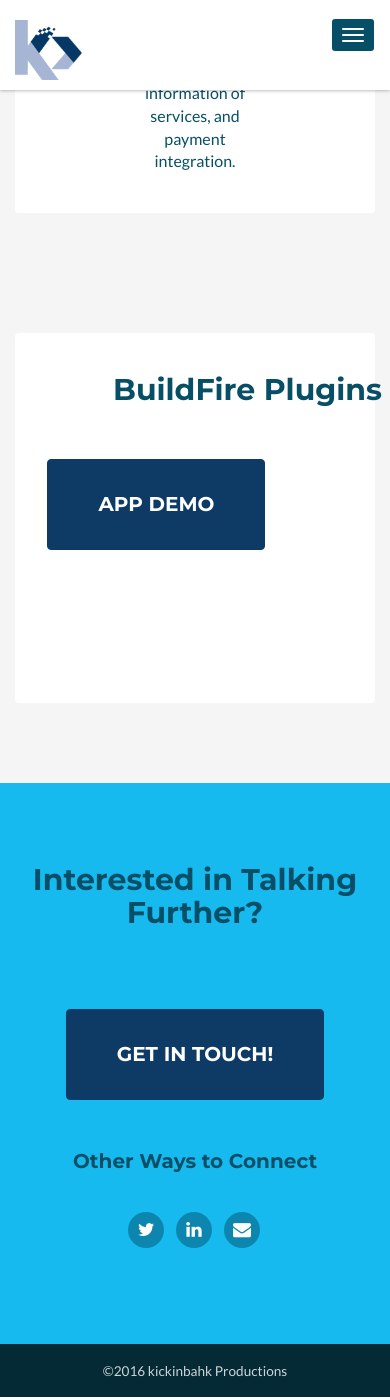
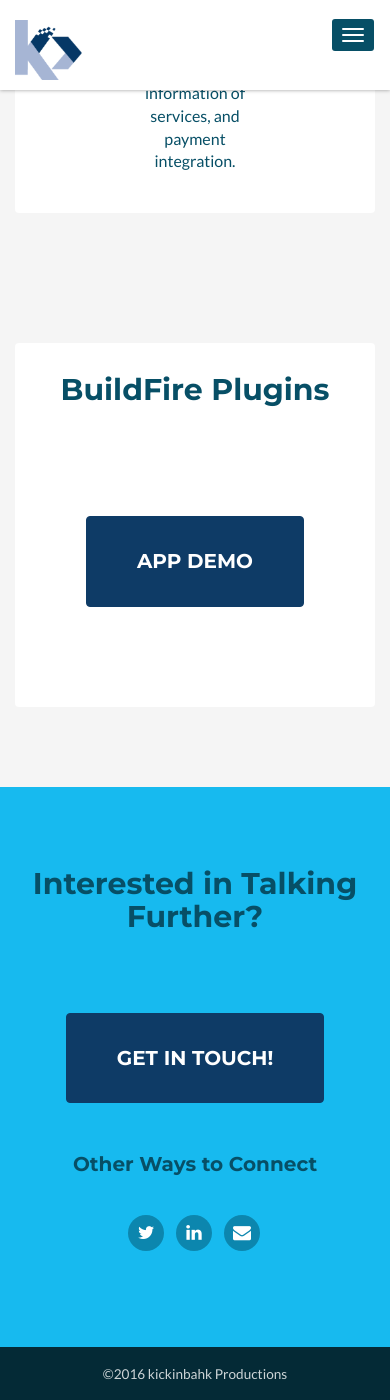
Before and after one commit to kickinbahkproductions/kickinbahkproductions-dev, a Jekyll site: the page built from index.html, in a window 390 px wide and 1400 px high, scrolled down 3772 px. Built offline with Jekyll 4.4.1, drawn with Linux system fonts in a browser that asks for light colours; a style sheet for code colours, icons or effects is not loaded.

Commit message:
fix styling so hidden button displays centered when shown

```diff
--- a/_includes/buildfire-plugins.html
+++ b/_includes/buildfire-plugins.html
@@ -2,15 +2,21 @@
 <section id="buildfire-plugins" class="buildfire-plugins section">
   <div class="container">
     <div class="buildfire-plugins-inner">
+      <h2 class="title text-center">BuildFire Plugins</h2>
       <div class="row">
-        <div class="col-md-4 col-sm-4 col-xs-4 col-md-offset-4 col-sm-offset-3 col-xs-offset-1">
+        <div class="col-md-4 col-sm-4 col-xs-6 col-md-offset-4 col-sm-offset-3 col-xs-offset-3">
           <div class="plugin">
-            <h2 class="title text-center">BuildFire Plugins</h2>
             <iframe class="ifm" src="http://app.buildfire.com/app/index.html?appId=c45bb414-1797-11e6-a50f-124798dea82d&mode=0">
             </iframe>
-            <a class="btn btn-lrg btn-cta-secondary" href="http://app.buildfire.com/app/index.html?appId=c45bb414-1797-11e6-a50f-124798dea82d&mode=0" target="_blank">App Demo</a>
           </div><!-- ** plugin -->
         </div>
+        <div class="clearfix"></div>
+
+
+        <div class="btns text-center">
+          <a class="btn btn-lrg btn-cta-secondary" href="http://app.buildfire.com/app/index.html?appId=c45bb414-1797-11e6-a50f-124798dea82d&mode=0" target="_blank">App Demo</a>
+        </div><!-- ** btns -->
+
       </div><!-- ** row ** -->
     </div><!--//docs-inner-->
   </div><!--//container-->
--- a/public/css/styles.css
+++ b/public/css/styles.css
@@ -395,7 +395,6 @@ pre code {
   -moz-background-clip: padding;
   -webkit-background-clip: padding-box;
   background-clip: padding-box;
-  margin: 0 auto;
 }
 .buildfire-plugins .buildfire-plugins-inner .title {
   color: #074f66;
@@ -405,12 +404,13 @@ pre code {
 }
 .buildfire-plugins .plugin {
   height: 800px;
-  width: 400px;
   margin-bottom: 60px;
+  max-width: 760px;
 }
 .buildfire-plugins .ifm {
   height: 680px;
   width: 383px;
+  margin-top: 30px;
 }
 
 
@@ -493,6 +493,7 @@ pre code {
 .footer .fa-heart {
   color: #fb866a;
 }
+
 /* Extra small devices (phones, less than 768px) */
 @media (max-width: 767px) {
   .header .main-nav button {
@@ -520,15 +521,15 @@ pre code {
     margin-bottom: 5px;
   }
   .buildfire-plugins .plugin {
-    height: 300px;
+    height: 20px;
   }
   .buildfire-plugins .plugin .ifm {
     visibility: hidden;
     height: 0;
   }
-  .buildfire-plugins .plugin .btn {
+  .buildfire-plugins .btn {
     visibility: visible;
-    margin: 0 auto;
+    margin: 0 auto 100px auto;
   }
   .contact .author-message {
     text-align: center;
@@ -551,8 +552,11 @@ pre code {
 }
 /* Small devices (tablets, 768px and up) */
 @media (min-width: 768px) {
-  .buildfire-plugins .plugin .btn {
+  .buildfire-plugins .btns .btn {
     visibility: hidden;
+    height: 0;
+    margin: 0;
+    padding: 0;
   }
 }
 /* Medium devices (desktops, 992px and up) */
```
Also changed, not shown: 2 other files.
